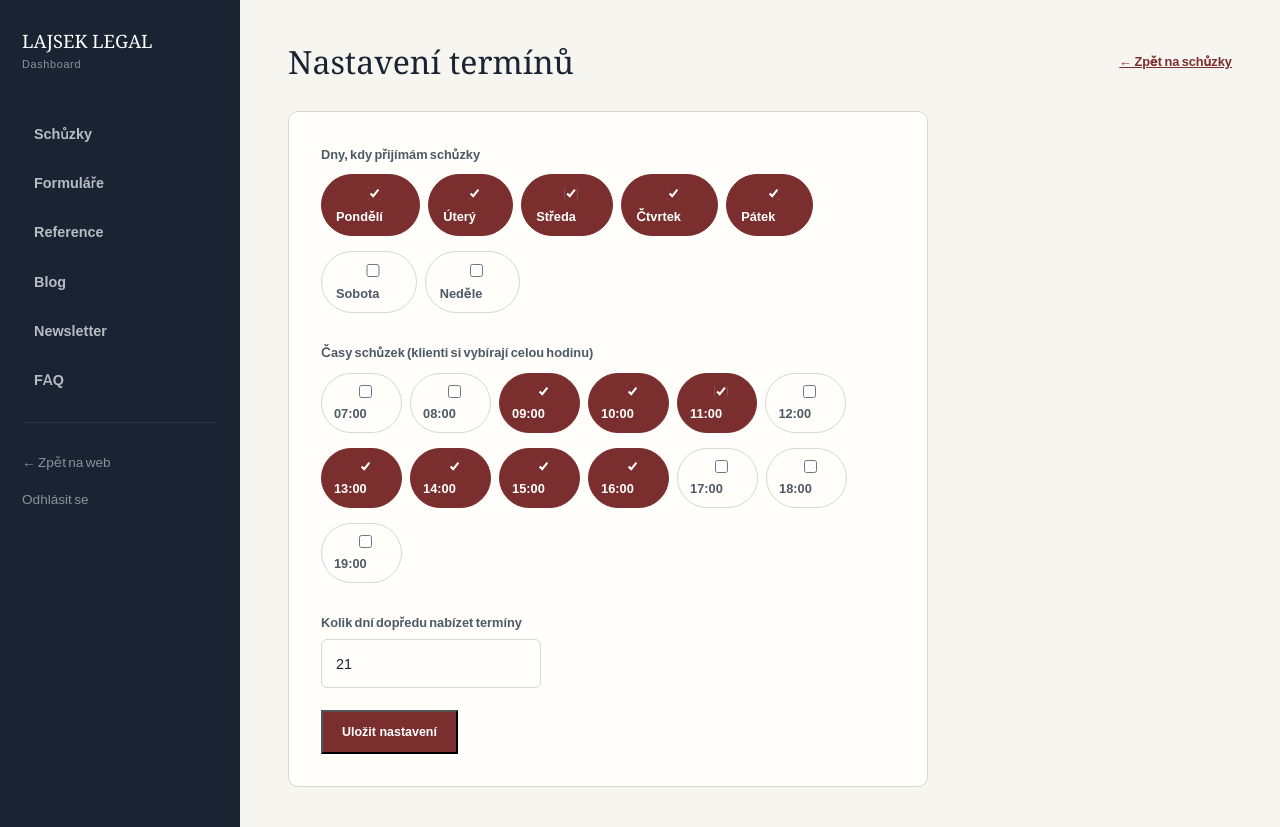
After one commit to Danas2008/LajsekLegal, a Django app: page /LegalDashboard/schuzky/nastaveni/ in a window 1280 px wide. The commit adds this page. Run offline with Django 5.2, Linux system fonts and the light colour scheme; the visitor is signed in with stand-in values (Sample User, id 1); data comes from the database, SQL or seed files in the repository.

Commit message:
feat: Implement booking settings management and enhance dashboard templates

```diff
--- a/core/views.py
+++ b/core/views.py
@@ -3,6 +3,7 @@ from django.http import HttpResponseRedirect
 from django.shortcuts import redirect, render
 from django.utils.http import url_has_allowed_host_and_scheme
 
+from blog.models import BlogPost
 from engagement.emails import send_new_review_notification
 from engagement.forms import ReviewForm
 from engagement.models import Review
@@ -22,7 +23,8 @@ def set_language(request, lang):
 
 
 def home(request):
-    return render(request, 'index.html')
+    context = {'recent_posts': BlogPost.objects.all()[:3]}
+    return render(request, 'index.html', context)
 
 
 def about(request):
--- a/dashboard/urls.py
+++ b/dashboard/urls.py
@@ -15,6 +15,7 @@ urlpatterns = [
     path('schuzky/', views.booking_list, name='booking_list'),
     path('schuzky/<int:pk>/potvrdit/', views.booking_confirm, name='booking_confirm'),
     path('schuzky/<int:pk>/zrusit/', views.booking_cancel, name='booking_cancel'),
+    path('schuzky/nastaveni/', views.booking_settings, name='booking_settings'),
 
     path('formulare/', views.contact_list, name='contact_list'),
     path('formulare/<int:pk>/vyresit/', views.contact_resolve, name='contact_resolve'),
--- a/dashboard/views.py
+++ b/dashboard/views.py
@@ -11,8 +11,8 @@ from django.views.decorators.http import require_POST
 
 from blog.models import BlogPost
 from core.models import ContactMessage, TextBlock
-from engagement.forms import FAQForm
-from engagement.models import FAQ, Booking, NewsletterSubscriber, Review
+from engagement.forms import BookingSettingsForm, FAQForm
+from engagement.models import FAQ, Booking, BookingSettings, NewsletterSubscriber, Review
 
 from .forms import BlogPostForm
 
@@ -146,6 +146,21 @@ def booking_cancel(request, pk):
     booking.save(update_fields=['status'])
     messages.success(request, 'Schůzka byla zrušena.')
     return redirect('dashboard:booking_list')
+
+
+@staff_member_required
+def booking_settings(request):
+    instance = BookingSettings.load()
+    if request.method == 'POST':
+        form = BookingSettingsForm(request.POST, instance=instance)
+        if form.is_valid():
+            form.save()
+            messages.success(request, 'Nastavení termínů bylo uloženo.')
+            return redirect('dashboard:booking_settings')
+    else:
+        form = BookingSettingsForm(instance=instance)
+
+    return render(request, 'dashboard/booking_settings.html', {'form': form})
 
 
 # --- Contact submissions --------------------------------------------------
--- a/engagement/forms.py
+++ b/engagement/forms.py
@@ -1,6 +1,47 @@
 from django import forms
 
-from .models import FAQ, Booking, NewsletterSubscriber, Review
+from .models import FAQ, Booking, BookingSettings, NewsletterSubscriber, Review
+
+WEEKDAY_CHOICES = [
+    (0, 'Pondělí'), (1, 'Úterý'), (2, 'Středa'), (3, 'Čtvrtek'),
+    (4, 'Pátek'), (5, 'Sobota'), (6, 'Neděle'),
+]
+
+HOUR_CHOICES = [(h, f'{h:02d}:00') for h in range(7, 20)]
+
+
+class BookingSettingsForm(forms.Form):
+    weekdays = forms.MultipleChoiceField(
+        choices=WEEKDAY_CHOICES,
+        widget=forms.CheckboxSelectMultiple,
+        label='Dny, kdy přijímám schůzky',
+    )
+    hours = forms.MultipleChoiceField(
+        choices=HOUR_CHOICES,
+        widget=forms.CheckboxSelectMultiple,
+        label='Časy schůzek (klienti si vybírají celou hodinu)',
+    )
+    days_ahead = forms.IntegerField(
+        label='Kolik dní dopředu nabízet termíny',
+        min_value=1,
+        max_value=90,
+    )
+
+    def __init__(self, *args, instance=None, **kwargs):
+        self.instance = instance
+        initial = kwargs.pop('initial', {})
+        if instance is not None:
+            initial.setdefault('weekdays', [str(d) for d in instance.weekdays])
+            initial.setdefault('hours', [str(h) for h in instance.hours])
+            initial.setdefault('days_ahead', instance.days_ahead)
+        super().__init__(*args, initial=initial, **kwargs)
+
+    def save(self):
+        self.instance.weekdays = sorted(int(d) for d in self.cleaned_data['weekdays'])
+        self.instance.hours = sorted(int(h) for h in self.cleaned_data['hours'])
+        self.instance.days_ahead = self.cleaned_data['days_ahead']
+        self.instance.save()
+        return self.instance
 
 
 class BookingForm(forms.ModelForm):
--- a/engagement/models.py
+++ b/engagement/models.py
@@ -53,6 +53,35 @@ class NewsletterSubscriber(models.Model):
         return self.email
 
 
+class BookingSettings(models.Model):
+    """Jediný řádek nastavení (singleton) — dny a hodiny, kdy lze rezervovat schůzku.
+    Upravuje se přes dashboard, viz dashboard.views.booking_settings."""
+
+    weekdays = models.JSONField('Dny v týdnu', default=list, help_text='0=pondělí … 6=neděle')
+    hours = models.JSONField('Hodiny', default=list, help_text='Celé hodiny, kdy začíná schůzka, např. [9, 10, 11]')
+    days_ahead = models.PositiveIntegerField('Kolik dní dopředu nabízet', default=21)
+
+    class Meta:
+        verbose_name = 'Nastavení rezervací'
+        verbose_name_plural = 'Nastavení rezervací'
+
+    def __str__(self):
+        return 'Nastavení rezervací'
+
+    def save(self, *args, **kwargs):
+        self.pk = 1
+        super().save(*args, **kwargs)
+
+    @classmethod
+    def load(cls):
+        obj, _ = cls.objects.get_or_create(pk=1, defaults={
+            'weekdays': [0, 1, 2, 3, 4],
+            'hours': [9, 10, 11, 13, 14, 15, 16],
+            'days_ahead': 21,
+        })
+        return obj
+
+
 class FAQ(models.Model):
     question = models.CharField('Otázka', max_length=255)
     answer = models.TextField('Odpověď')
--- a/lajseklegal/settings.py
+++ b/lajseklegal/settings.py
@@ -173,7 +173,5 @@ EMAIL_BACKEND = 'django.core.mail.backends.console.EmailBackend'
 DEFAULT_FROM_EMAIL = 'noreply@lajseklegal.cz'
 ADMIN_NOTIFICATION_EMAIL = 'vlajsek@lajseklegal.cz'
 
-# Rezervační systém — dostupné dny (0=pondělí) a hodiny schůzek.
-BOOKING_WEEKDAYS = [0, 1, 2, 3, 4]
-BOOKING_HOURS = [9, 10, 11, 13, 14, 15, 16]
-BOOKING_DAYS_AHEAD = 21
+# Rezervační systém — výchozí dostupné dny/hodiny nastaví migrace
+# engagement.0003; dál se upravuje přes dashboard (BookingSettings model).
--- a/static/css/dashboard.css
+++ b/static/css/dashboard.css
@@ -79,7 +79,7 @@
 }
 
 .dash-sidebar-footer {
-  margin-top: auto;
+  margin-top: 20px;
   padding-top: 20px;
   border-top: 1px solid #2a3342;
 }
@@ -179,6 +179,13 @@
   border-radius: 8px;
   color: var(--wine);
   font-size: 1.2rem;
+}
+
+.dash-tile-icon svg {
+  width: 20px;
+  height: 20px;
+  stroke: currentColor;
+  fill: none;
 }
 
 .dash-tile h3 {
@@ -321,6 +328,43 @@
   outline: none;
 }
 
+.pill-choices {
+  display: flex;
+  flex-wrap: wrap;
+  gap: 8px;
+  margin-top: 10px;
+}
+
+.pill-choice {
+  display: flex;
+  align-items: center;
+  gap: 7px;
+  padding: 9px 14px;
+  border: 1px solid var(--line);
+  border-radius: 999px;
+  background: var(--paper);
+  color: var(--ink);
+  font-size: 0.85rem;
+  font-weight: 600;
+  cursor: pointer;
+  user-select: none;
+}
+
+.pill-choice input {
+  accent-color: var(--wine);
+}
+
+.pill-choice:has(input:checked) {
+  background: var(--wine);
+  border-color: var(--wine);
+  color: #fff;
+}
+
+.pill-choices-hours .pill-choice {
+  padding: 8px 12px;
+  font-size: 0.8rem;
+}
+
 .dash-field-error {
   color: #a33;
   font-size: 0.8rem;
--- a/static/css/style.css
+++ b/static/css/style.css
@@ -671,8 +671,9 @@ blockquote footer span {
 }
 
 .newsletter-form input {
-  padding: 10px 14px;
+  padding: 11px 16px;
   border: 1px solid #2a3342;
+  border-radius: 999px;
   background: #1a2332;
   color: #fff;
   font: inherit;
@@ -686,9 +687,24 @@ blockquote footer span {
 }
 
 .newsletter-form .button {
-  padding: 10px 18px;
+  display: inline-flex;
+  align-items: center;
+  gap: 8px;
+  padding: 11px 20px;
+  border-radius: 999px;
   font-size: 0.72rem;
   white-space: nowrap;
+  transition: background 0.15s ease, transform 0.15s ease;
+}
+
+.newsletter-form .button:hover {
+  transform: translateY(-1px);
+}
+
+.newsletter-form .button::after {
+  content: "→";
+  font-size: 0.9rem;
+  line-height: 1;
 }
 
 .newsletter-message {
--- a/templates/dashboard/booking_list.html
+++ b/templates/dashboard/booking_list.html
@@ -5,6 +5,7 @@
 {% block dash_content %}
   <div class="dash-title">
     <h1>Schůzky</h1>
+    <a class="button" href="{% url 'dashboard:booking_settings' %}">Nastavení termínů</a>
   </div>
 
   <div class="dash-filters">
--- /dev/null
+++ b/templates/dashboard/booking_settings.html
@@ -0,0 +1,46 @@
+{% extends 'dashboard/base_dashboard.html' %}
+
+{% block title %}Nastavení termínů{% endblock %}
+
+{% block dash_content %}
+  <div class="dash-title">
+    <h1>Nastavení termínů</h1>
+    <a class="text-link" href="{% url 'dashboard:booking_list' %}">← Zpět na schůzky</a>
+  </div>
+
+  <div class="dash-card" style="max-width: 640px;">
+    <form method="post">
+      {% csrf_token %}
+
+      <div class="dash-form-row">
+        <label>{{ form.weekdays.label }}</label>
+        <div class="pill-choices">
+          {% for checkbox in form.weekdays %}
+            <label class="pill-choice">{{ checkbox.tag }} {{ checkbox.choice_label }}</label>
+          {% endfor %}
+        </div>
+        {% if form.weekdays.errors %}<p class="dash-field-error">{{ form.weekdays.errors|join:', ' }}</p>{% endif %}
+      </div>
+
+      <div class="dash-form-row">
+        <label>{{ form.hours.label }}</label>
+        <div class="pill-choices pill-choices-hours">
+          {% for checkbox in form.hours %}
+            <label class="pill-choice">{{ checkbox.tag }} {{ checkbox.choice_label }}</label>
+          {% endfor %}
+        </div>
+        {% if form.hours.errors %}<p class="dash-field-error">{{ form.hours.errors|join:', ' }}</p>{% endif %}
+      </div>
+
+      <div class="dash-form-row" style="max-width:220px;">
+        <label for="{{ form.days_ahead.id_for_label }}">{{ form.days_ahead.label }}</label>
+        {{ form.days_ahead }}
+        {% if form.days_ahead.errors %}<p class="dash-field-error">{{ form.days_ahead.errors|join:', ' }}</p>{% endif %}
+      </div>
+
+      <div class="dash-form-actions">
+        <button class="button" type="submit">Uložit nastavení</button>
+      </div>
+    </form>
+  </div>
+{% endblock %}
--- a/templates/spoluprace.html
+++ b/templates/spoluprace.html
@@ -82,6 +82,7 @@
       <section class="content">
         <div class="wrap">
           {% editblock "cooperation_steps" %}
+          <h2>{% t "cooperation_steps_title" "5 kroků k úspěšné spolupráci" %}</h2>
           <div class="steps">
             <div class="step">
               <span>1</span>
```
Also changed, not shown: core/translations.py (+6 -1 lines), engagement/views.py (+5 -6 lines), templates/dashboard/home.html (+6 -2 lines), templates/index.html (+8 -12 lines), templates/kontakt.html (+5 -5 lines), engagement/migrations/0003_bookingsettings.py (added).
